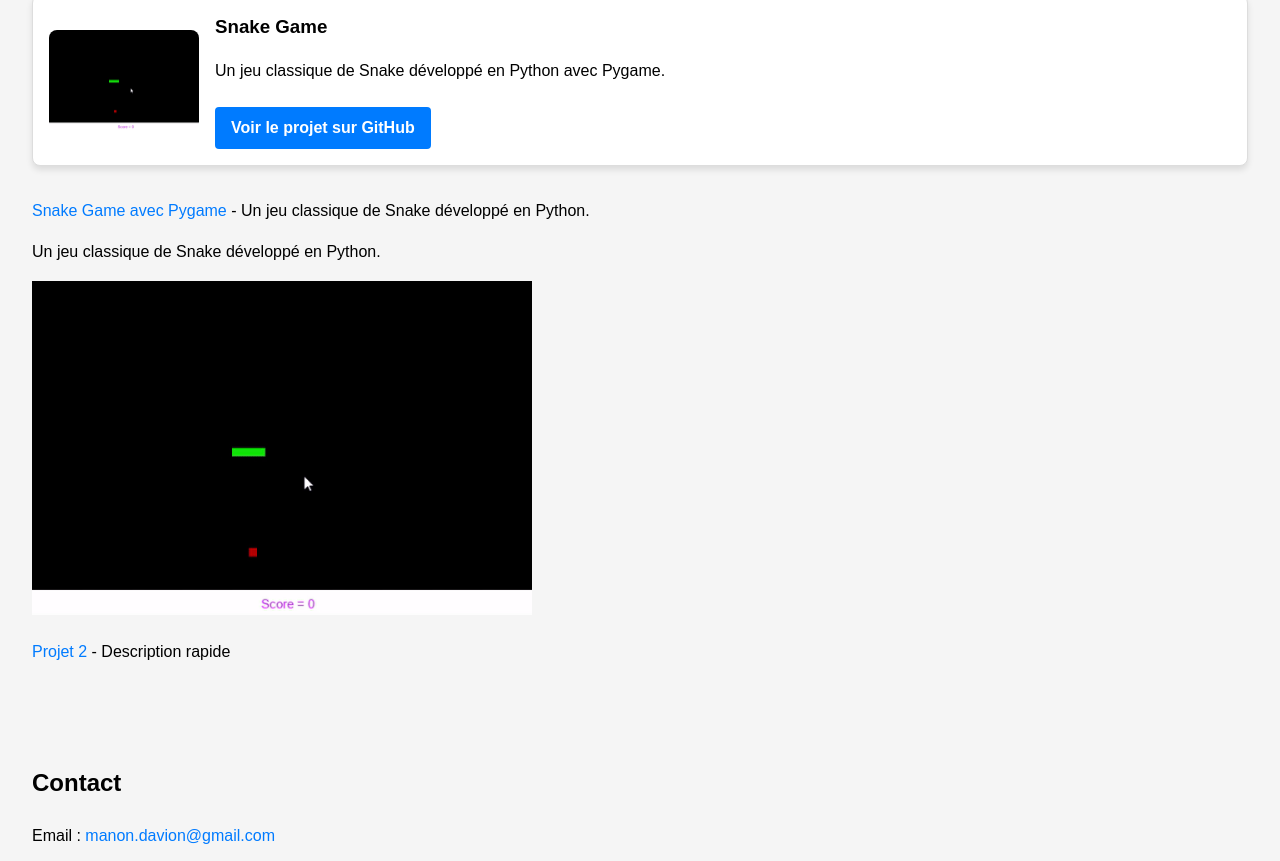
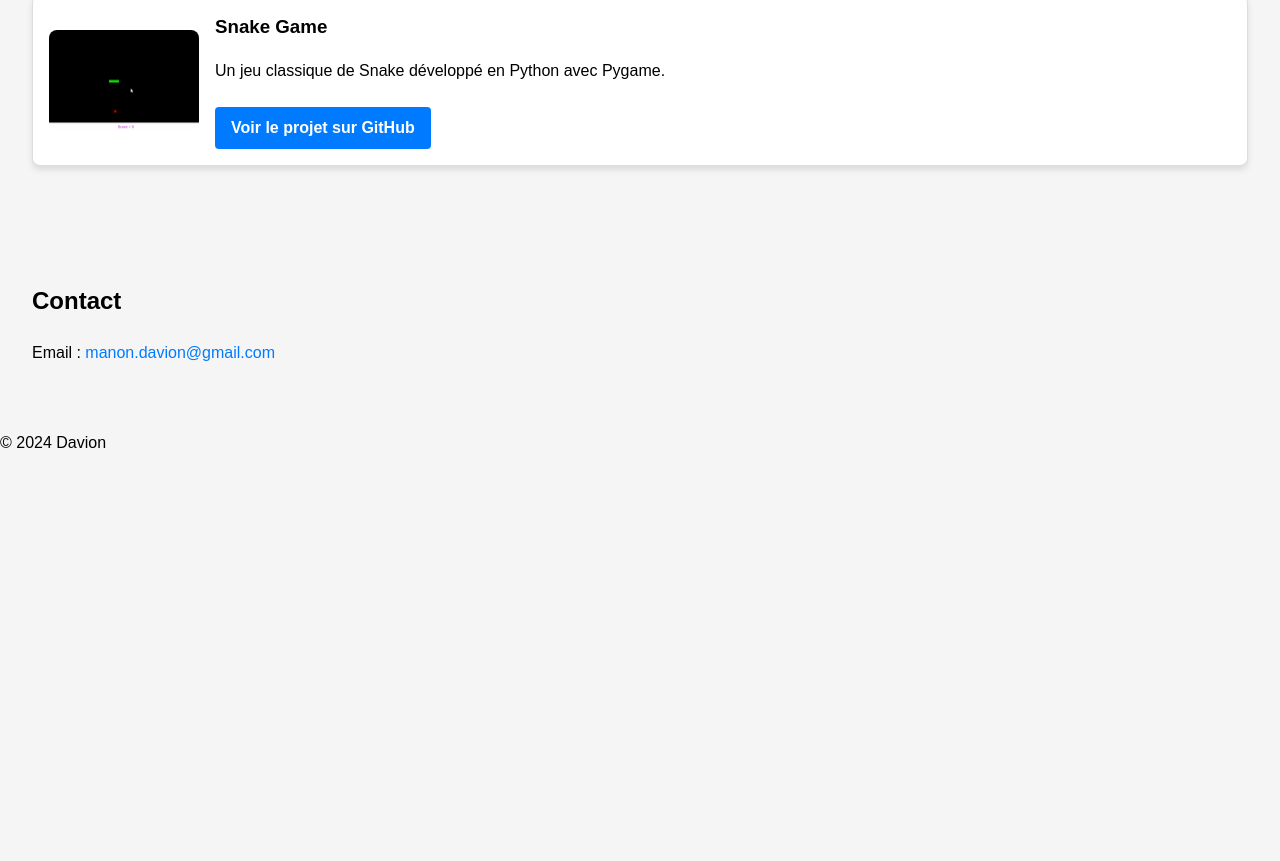
Before and after one commit to ManonDav/Davion.github.io, a plain HTML site: page index.html in a window 1280 px wide. Shown: the part 531-1392 px from the top of the page. After the commit the page ends 1002 px from the top, so only its background shows below. Drawn offline with Linux system fonts and the light colour scheme.

Commit message:
Update index.html

```diff
--- a/index.html
+++ b/index.html
@@ -32,12 +32,6 @@
                     <a href="https://github.com/ManonDav/snake-game-pygame" target="_blank">Voir le projet sur GitHub</a>
                 </div>
             </div>
-            <ul>
-                <a href="https://github.com/ManonDav/snake-game-pygame">Snake Game avec Pygame</a> - Un jeu classique de Snake développé en Python.
-                <p>Un jeu classique de Snake développé en Python.</p>
-                <img src="images/snake-game.gif" alt="Aperçu du jeu Snake" width="500">
-                <li><a href="https://github.com/ton-utilisateur/projet2">Projet 2</a> - Description rapide</li>
-            </ul>
         </section>
         <section>
             <h2 id="contact">Contact</h2>
```
